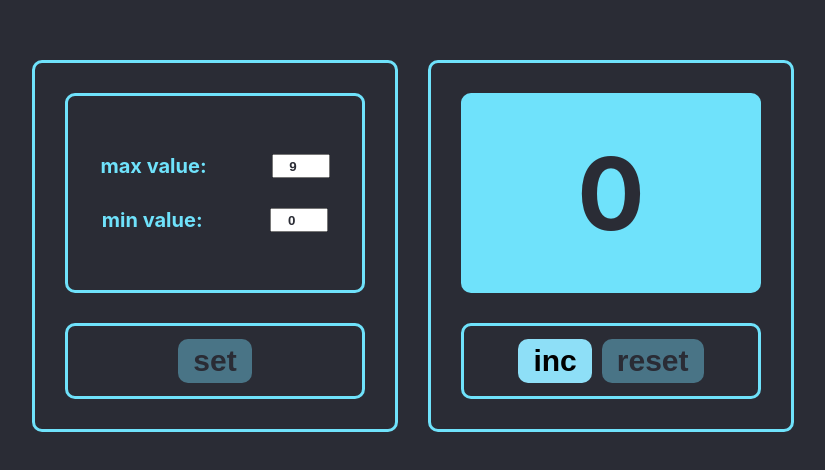
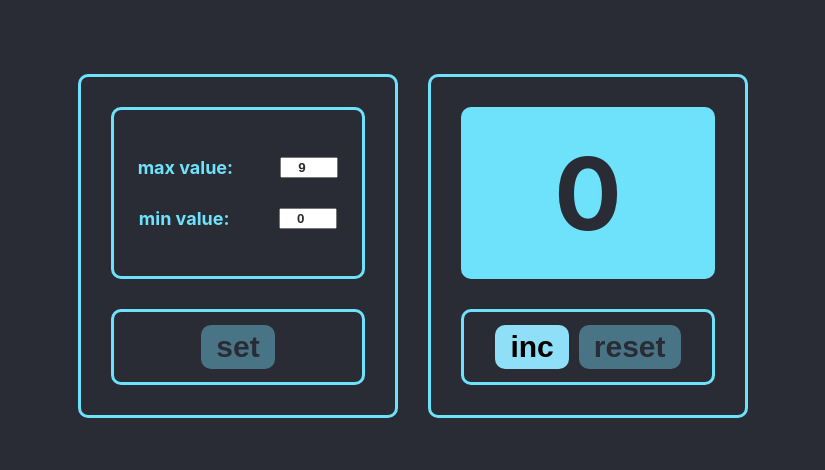
Before and after one commit to MrUnderSan/counter, a React (Create React App) app: page / in a window 1280 px wide. Shown: the part 154-624 px from the top of the page, without its empty margins (227-1052 px from the left). Built offline with nearby package versions, Linux system fonts and the light colour scheme.

Commit message:
feat: change some CSS

```diff
--- a/src/App.css
+++ b/src/App.css
@@ -1,5 +1,6 @@
 .App {
   display: flex;
+  flex-wrap: wrap-reverse;
   justify-content: center;
   align-items: center;
   gap: 30px;
@@ -22,7 +23,7 @@
 }
 
 .buttons-wrapper {
-  width: 294px;
+  width: 248px;
   height: 70px;
   border: 3px solid #6fe2fb;
   border-radius: 10px;
@@ -77,8 +78,8 @@
 }
 
 .number-bord {
-  width: 300px;
-  height: 200px;
+  width: 254px;
+  height: 172px;
   background-color: #6fe2fb;
   border-radius: 10px;
   display: flex;
@@ -95,8 +96,8 @@
 }
 
 .setting-board {
-  width: 294px;
-  height: 194px;
+  width: 248px;
+  height: 166px;
   color: #6fe2fb;
   border-radius: 10px;
   border: 3px solid #6fe2fb;
@@ -105,7 +106,7 @@
   justify-content: center;
   align-items: center;
   gap: 30px;
-  font-size: 20px;
+  font-size: 18px;
   font-weight: bold;
 
 }
```
